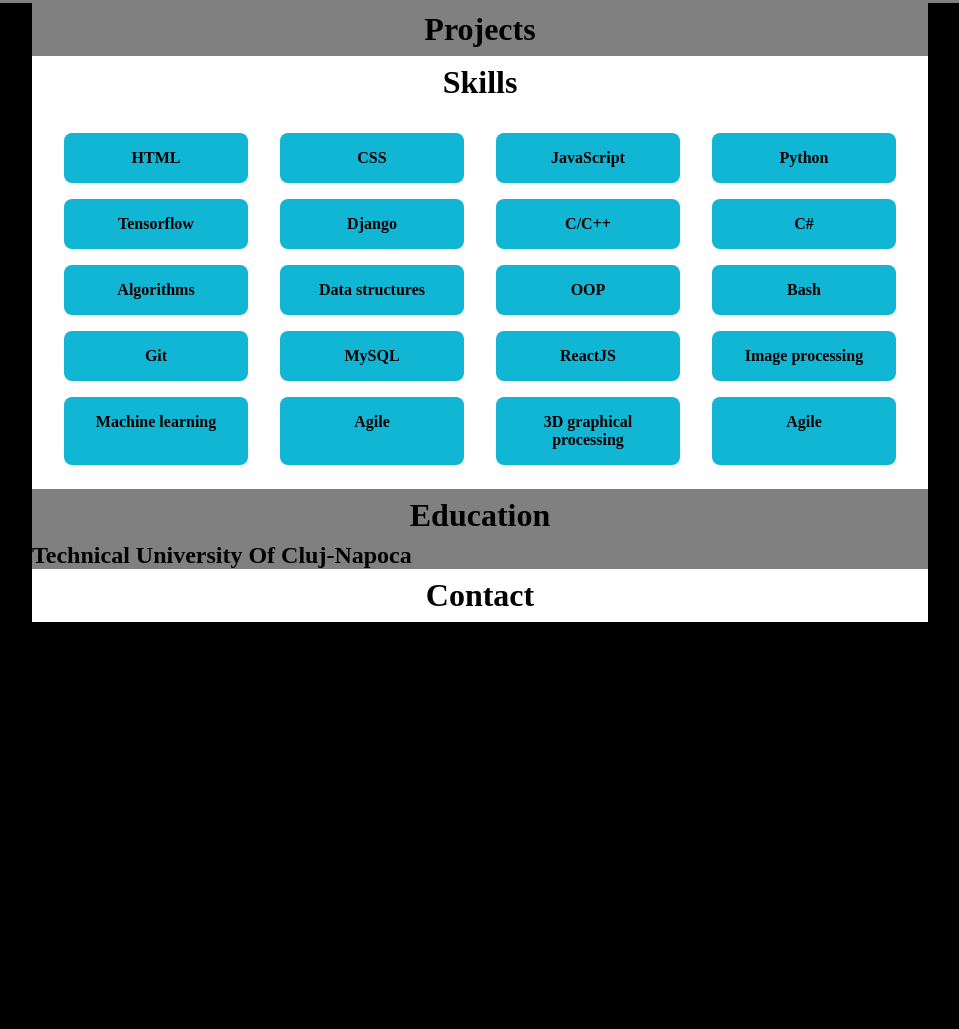
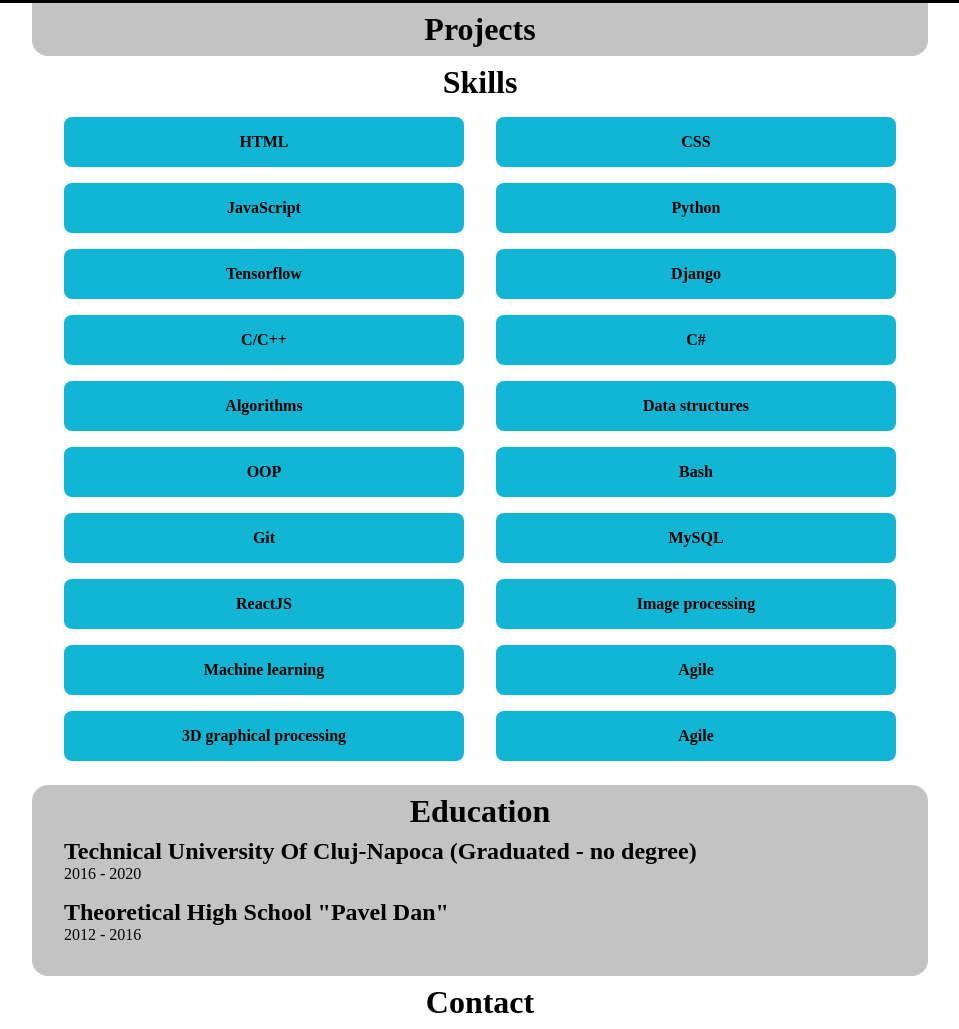
Before and after one commit to razvanpodar/razvanpodar.github.io, a website built with Vite: page index.html in a window 1280 px wide. Shown: the part 797-1826 px from the top of the page, without its empty margins (160-1119 px from the left). Before the commit the page ends 1419 px from the top, so only its background shows below. Built offline with nearby package versions, Linux system fonts and the light colour scheme.

Commit message:
Add education section

```diff
--- a/index.html
+++ b/index.html
@@ -11,7 +11,7 @@
           <p>Logo placeholder</p>
         </div>
 
-        <div class="sectionLinks">
+        <div class="section-links">
           <a href="#projects" class="link">Projects</a>
           <a href="#skills" class="link">Skills</a>
           <a href="#education" class="link">Education</a>
@@ -23,14 +23,14 @@
     </div>
 
     <div class="main">
-      <div class="projects">
+      <div class="projects" id="projects">
         <h1 class="title">Projects</h1>
       </div>
 
-      <div class="skills">
+      <div class="skills" id="skills">
         <h1 class="title">Skills</h1>
 
-        <div class="skillsContainer">
+        <div class="skills-container">
           <div class="skill"><span>HTML</span></div>
           <div class="skill"><span>CSS</span></div>
           <div class="skill"><span>JavaScript</span></div>
@@ -54,14 +54,20 @@
         </div>
       </div>
 
-      <div class="education">
+      <div class="education" id="education">
         <h1 class="title">Education</h1>
         <div class="university">
-          <h2>Technical University Of Cluj-Napoca</h2>
+          <h2>Technical University Of Cluj-Napoca (Graduated - no degree)</h2>
+          <span>2016 - 2020</span>
+        </div>
+
+        <div class="high-school">
+          <h2>Theoretical High School "Pavel Dan" </h2>
+          <span>2012 - 2016</span>
         </div>
       </div>
 
-      <div class="contact">
+      <div class="contact" id="contact">
         <h1 class="title">Contact</h1>
       </div>
     </div>
--- a/style.css
+++ b/style.css
@@ -4,11 +4,11 @@
 }
 
 body {
-  background-color: black;
+  background-color: #ffffff;
 }
 
 .hero {
-  background-color: gray;
+  background-color: #000000;
   height: 100vh;
   width: 100%;
 }
@@ -34,7 +34,7 @@
   color: white;
 }
 
-.sectionLinks {
+.section-links {
   display: inline;
   width: 70%;
   font-size: 2rem;
@@ -64,9 +64,10 @@
 }
 
 .projects {
-  background-color: gray;
+  background-color: #c3c3c3;
   height: auto;
   width: 100%;
+  border-radius: 0 0 1rem 1rem;
 }
 
 .skills {
@@ -75,20 +76,22 @@
   width: 100%;
 }
 
-.skillsContainer {
+.skills-container {
   display: flex;
   flex-wrap: wrap;
   flex-direction: row;
   justify-content: space-between;
+  align-items: center;
   text-align: center;
-  padding: 1rem;
+  padding: 0 1rem 1rem 1rem;
 }
 
 .skill {
   display: inline-block;
   vertical-align: middle;
   flex-grow: 1;
-  width: 15%;
+  /* width: 15%; */
+  flex-basis: 15rem;
 
   padding: 1rem;
   margin-top: 0.5rem;
@@ -103,9 +106,18 @@
 }
 
 .education {
-  background-color: gray;
+  background-color: #c3c3c3;
   height: auto;
   width: 100%;
+  border-radius: 1rem;
+}
+
+.university {
+  padding: 0 1rem 1rem 2rem;
+}
+
+.high-school {
+  padding: 0 1rem 2rem 2rem;
 }
 
 .contact {
```
